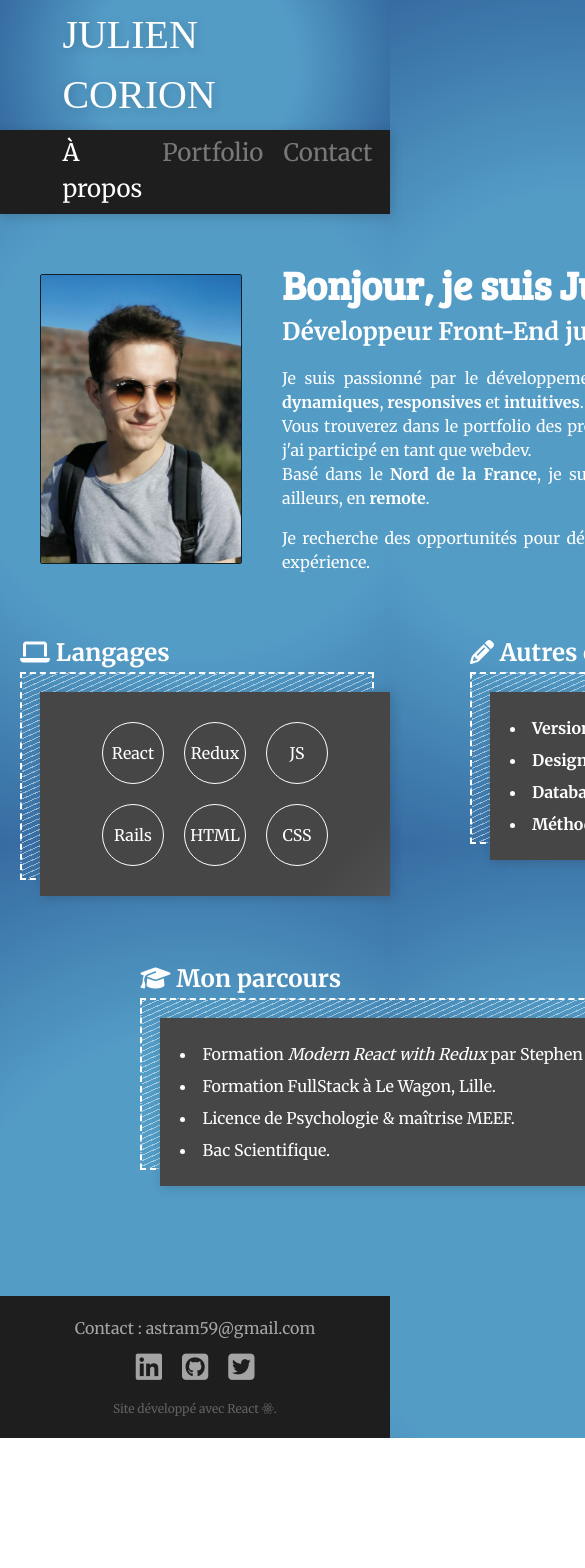
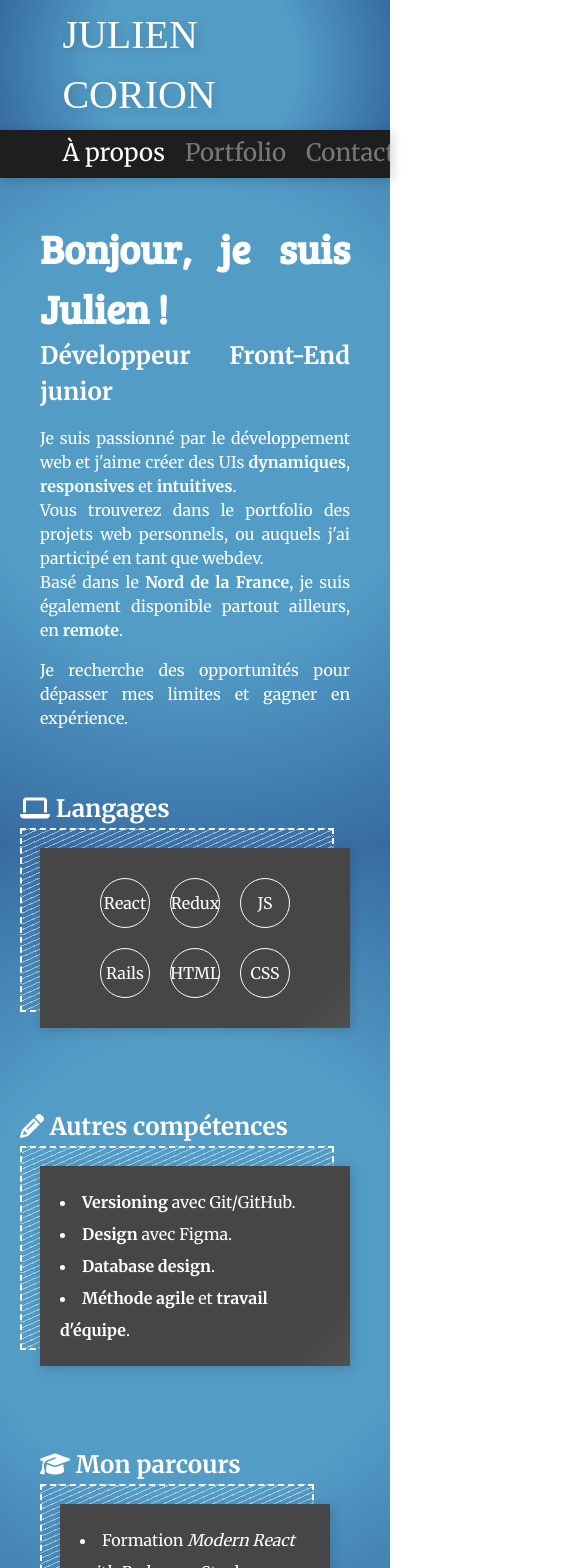
Before and after one commit to Mordhin/portfolio, a React (Create React App) app: page / in a window 390 px wide. Shown: the top 1568 px of the page, 585 px wide, since content can reach past the window. Before the commit the page ends 1438 px from the top, so only its background shows below. Built offline with nearby package versions, Linux system fonts and the light colour scheme; a web font is replaced by a local one.

Commit message:
about responsive

```diff
--- a/src/components/About.scss
+++ b/src/components/About.scss
@@ -15,3 +15,9 @@
 .description {
     text-align: justify;
 }
+
+@media (max-width: 879px) {
+  .photo img {
+    display: none;
+  }
+}
--- a/src/components/Navbar.scss
+++ b/src/components/Navbar.scss
@@ -18,6 +18,7 @@
 .name {
     background: rgb(83,156,198);
     background: radial-gradient(circle, rgba(83,156,198,1) 50%, rgba(54,107,161,1) 100%);
+    width: 100%;
     padding: 5px 16%;
     font-size: 40px;
     text-shadow: 2px 2px 10px rgba(30, 30, 30, 0.2);
@@ -28,6 +29,20 @@
     box-shadow: 2px 2px 10px rgba(30, 30, 30, 0.2);
     padding: 5px 16%;
     display: flex;
+    overflow-x: auto;
+    overflow-y: hidden;
+    white-space: nowrap;
+    &::-webkit-scrollbar {
+      background-color: transparent;
+      width: 10px;
+      height: 5px;
+  }
+
+    &::-webkit-scrollbar-thumb {
+        width: 2px;
+
+        background-color:  rgba(254, 254, 254, 0.4);
+    }
 }
 
 .nav_button {
@@ -43,9 +58,3 @@
     border-bottom: 2px solid rgb(30, 30, 30);
     color: #fefefe;
 }
-
-.blank {
-    grid-column: 3;
-
-    justify-content: flex-end;
-}
--- a/src/components/Skills.scss
+++ b/src/components/Skills.scss
@@ -1,16 +1,12 @@
 .skills {
     display: grid;
-    grid-template-columns: repeat(2, minmax(0, 1fr));
-    grid-template-rows: 1fr;
-    grid-gap: 100px;
 
-    margin: 50px 0 50px 0;
+
+    margin: 50px auto;
 }
 
-.languages {
-    grid-column: 1;
-    grid-row: 1;
-
+.languages, .others {
+  margin: 0 auto;
     h3 {
         position: relative;
         left: -20px;
@@ -19,16 +15,6 @@
 
 }
 
-.others {
-    grid-column: 2;
-    grid-row: 1;
-
-    h3 {
-        position: relative;
-        left: -20px;
-        top: -5px;
-    }
-}
 
 .language_tags {
     flex-direction: row !important;
@@ -43,6 +29,7 @@
 
 .card {
     position: relative;
+    width: fit-content;
     padding: 20px;
     /* height: 170px; */
 
@@ -51,7 +38,6 @@
     justify-content: center;
 
     line-height: 2;
-    text-align: justify;
 
     background: rgb(45,45,45);
     background: linear-gradient(315deg, rgba(80,80,80,1) 0%, rgb(70, 70, 70) 15%);
@@ -72,3 +58,40 @@
     -24deg
     ,transparent,transparent 4px, #fefefe7e 0,  #fefefe7e 5px);
 }
+
+@media (max-width: 879px) {
+    .skills {
+        grid-template-columns: 1fr;
+        grid-template-rows: 1fr 1fr;
+        grid-gap: 50px 0;
+        padding: 0px;
+    }
+    .languages {
+      grid-column: 1;
+      grid-row: 1;
+    }
+    .other {
+      grid-column: 1;
+      grid-row: 2;
+    }
+
+}
+
+@media (min-width: 880px) {
+  .skills {
+      grid-template-columns: repeat(2, minmax(0, 1fr));
+      grid-template-rows: 1fr;
+      grid-gap: 100px;
+  }
+  .languages {
+    grid-column: 1;
+    grid-row: 1;
+  }
+  .other {
+    grid-column: 2;
+    grid-row: 1;
+  }
+  .card {
+    text-align: justify;
+  }
+}
--- a/src/index.scss
+++ b/src/index.scss
@@ -17,10 +17,19 @@
 @import url('https://fonts.googleapis.com/css2?family=Bree+Serif&display=swap');
 
 
+* {
+  box-sizing: inherit;
+}
+
+html, body {
+  box-sizing: border-box;
+}
+
 html {
   overflow-y: scroll;
   overflow: overlay;
   height: 100%;
+
 }
 
 body {
@@ -31,7 +40,6 @@ body {
     font-family: 'Merriweather', serif;
     color: #fefefe;
     line-height: 1.5;
-
 }
 
 h1 {
@@ -65,7 +73,7 @@ a {
 }
 
 .wrapper {
-    width: 800px;
+    width: 100%;
     height: 100%;
     min-height: 100vh;
     margin: 0 auto;
@@ -92,3 +100,9 @@ a {
     border-radius: 5px;
     background-color: #fefefe;
 }
+
+@media (max-width: 879px) {
+  .wrapper {
+    width: 100%;
+  }
+}
```
